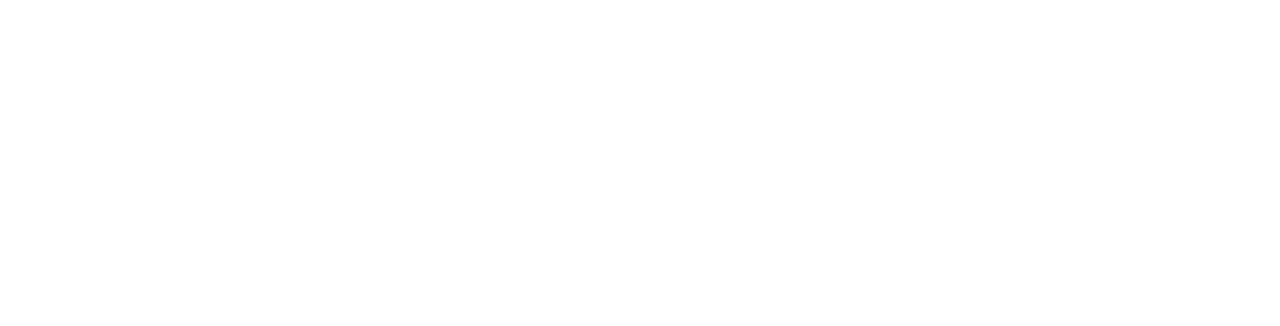
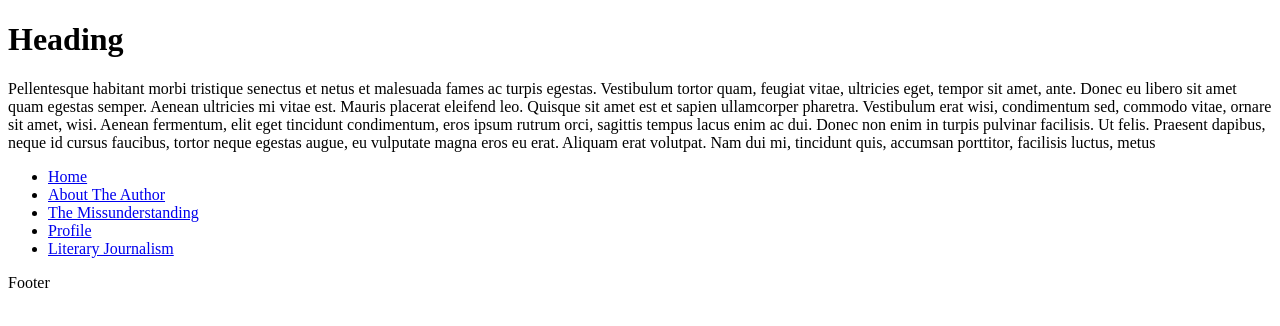
Before and after one commit to MrJadeFury/Creative_Writing_Portfolio_Q1, a plain HTML site: page main.html in a window 1280 px wide. Drawn offline with Linux system fonts and the light colour scheme.

Commit message:
Main HTML Structure

```diff
--- a/main.html
+++ b/main.html
@@ -6,7 +6,30 @@
     <link rel="stylesheet" type="text/css" href="main.css">
 </head>
 <body>
-    <div id="entrance_screen">
-    </div>
+    <header id="header">
+        <div class="inner_container">
+            <h1>Heading</h1>
+            <p><script>generateText(300)</script></p>
+        </div>
+    </header>
+    <main>
+            <p>Pellentesque habitant morbi tristique senectus et netus et malesuada fames ac turpis egestas. Vestibulum tortor quam, feugiat vitae, ultricies eget, tempor sit amet, ante. Donec eu libero sit amet quam egestas semper. Aenean ultricies mi vitae est. Mauris placerat eleifend leo. Quisque sit amet est et sapien ullamcorper pharetra. Vestibulum erat wisi, condimentum sed, commodo vitae, ornare sit amet, wisi. Aenean fermentum, elit eget tincidunt condimentum, eros ipsum rutrum orci, sagittis tempus lacus enim ac dui. Donec non enim in turpis pulvinar facilisis. Ut felis. Praesent dapibus, neque id cursus faucibus, tortor neque egestas augue, eu vulputate magna eros eu erat. Aliquam erat volutpat. Nam dui mi, tincidunt quis, accumsan porttitor, facilisis luctus, metus</p>
+    </main>
+    <nav id="nav">
+        <div class="inner_container">
+            <nav>
+                <ul>
+                    <li><a href="#">Home</a></li>
+                    <li><a href="#">About The Author</a></li>
+                    <li><a href="#">The Missunderstanding</a></li>
+                    <li><a href="#">Profile</a></li>
+                    <li><a href="#">Literary Journalism</a></li>
+                </ul>
+            </nav>
+        </div>
+    </nav>
+    <footer>
+        <p>Footer</p>
+    </footer>
 </body>
 </html>
```
